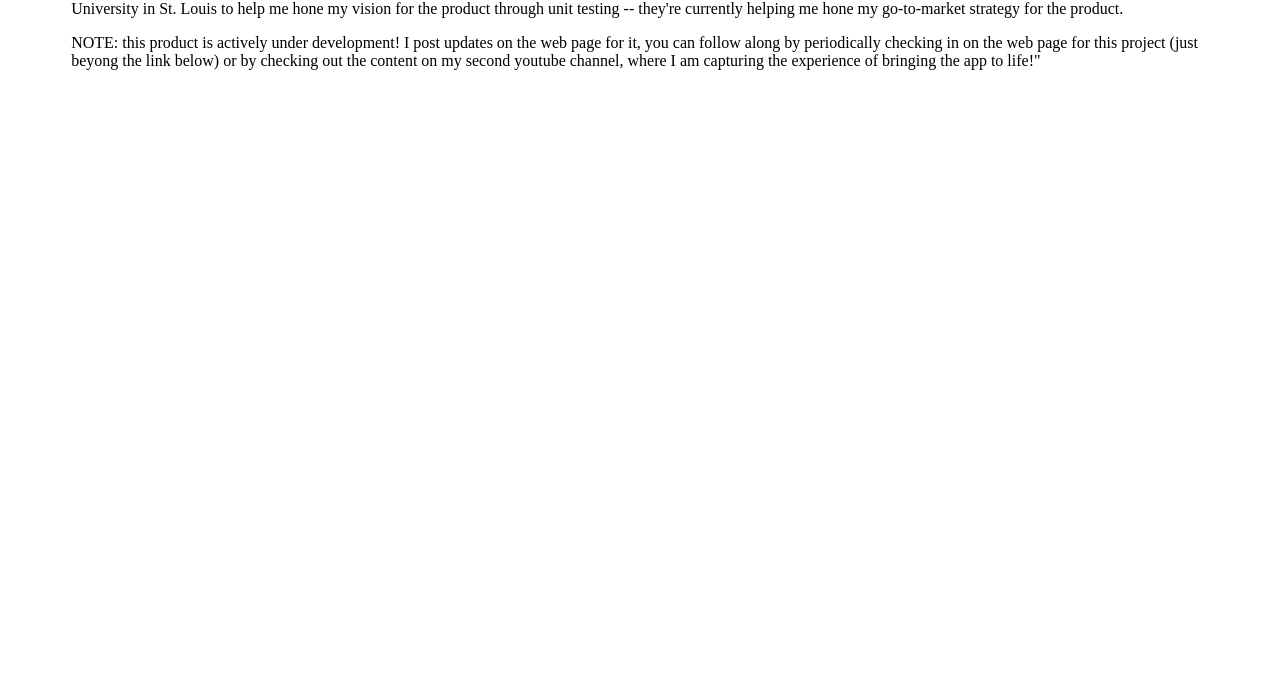
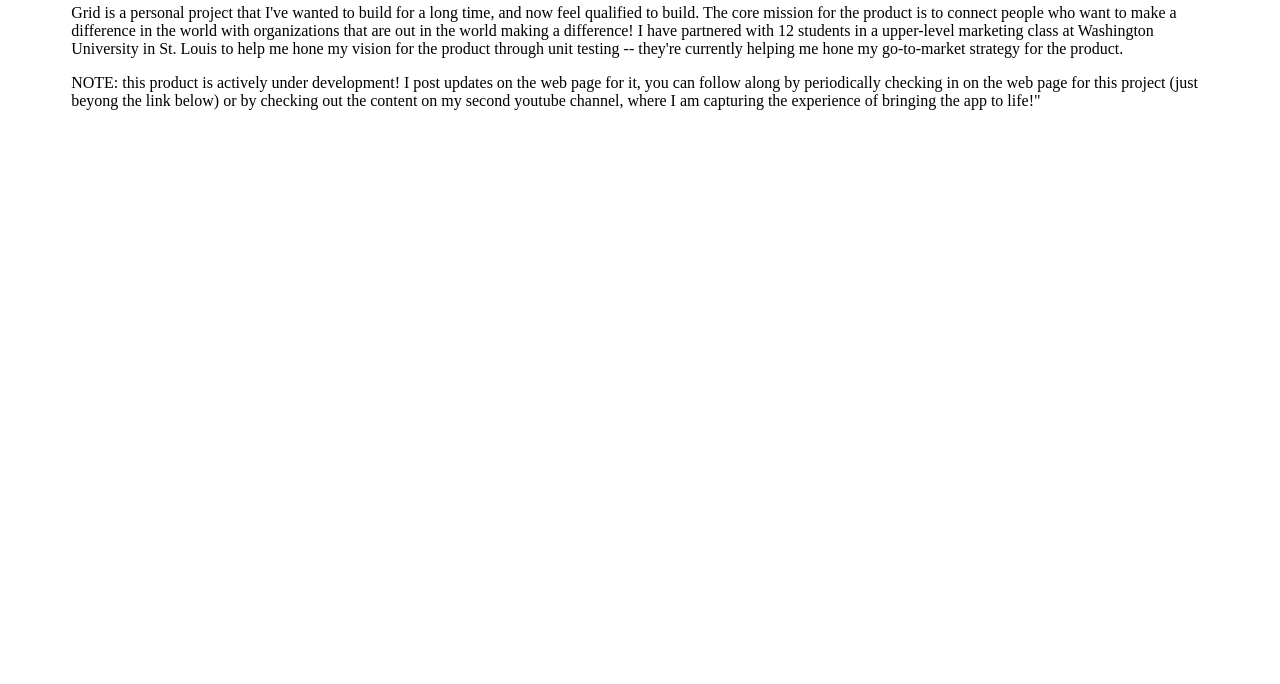
Before and after one commit to mgillespie19/maxgillespie.com-REACT, a Gatsby site: page /grid in a window 1280 px wide. Shown: the part 116-800 px from the top of the page. Built offline with nearby package versions, Linux system fonts and the light colour scheme; Gatsby itself is replaced by a stand-in of ours.

Commit message:
work page general css tweaks

```diff
--- a/src/layouts/workLayout.css
+++ b/src/layouts/workLayout.css
@@ -1,4 +1,10 @@
 .WorkDetail {
   padding-left: 5%;
   padding-right: 5%;
+  padding-top: 30px;
+  margin-top: 10px;
+  padding-bottom: 200px;
+  background-color: white;
+  color: black;
+
 }
```
